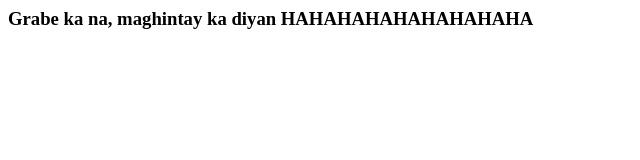
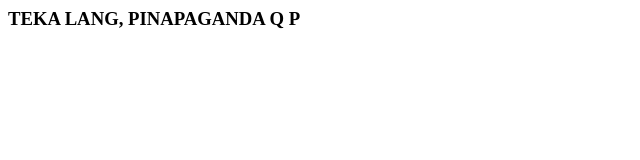
Before and after one commit to omsomni/gwy, a plain HTML site: page index.html in a window 1280 px wide. Shown: the whole page, without its empty margins (0-640 px from the left). Drawn offline with Linux system fonts and the light colour scheme.

Commit message:
Update index.html

```diff
--- a/index.html
+++ b/index.html
@@ -1,6 +1,6 @@
 <html>
   <head> <title> HBD GWY </title> </head>
   <body>
-    <h3> Grabe ka na, maghintay ka diyan HAHAHAHAHAHAHAHAHA </h3>
+    <h3> TEKA LANG, PINAPAGANDA Q P</h3>
   </body>
 </html>
```
